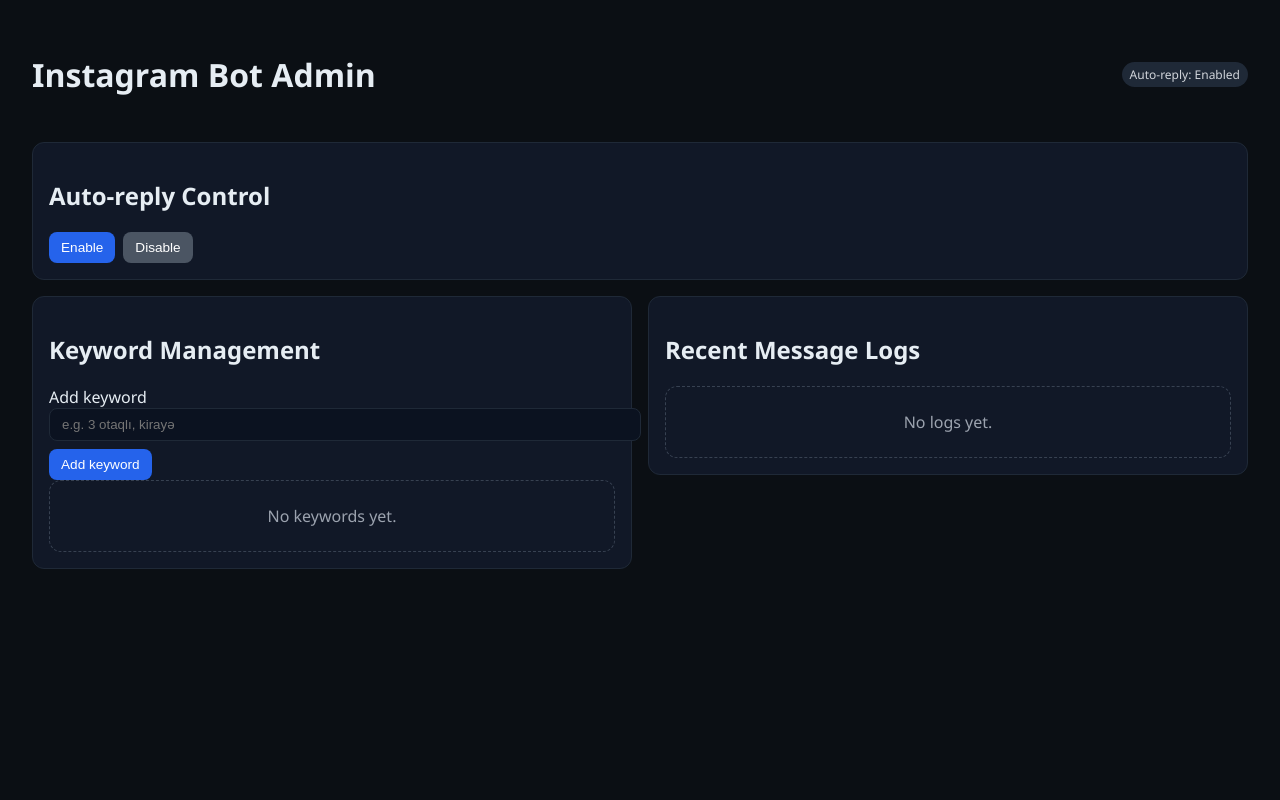
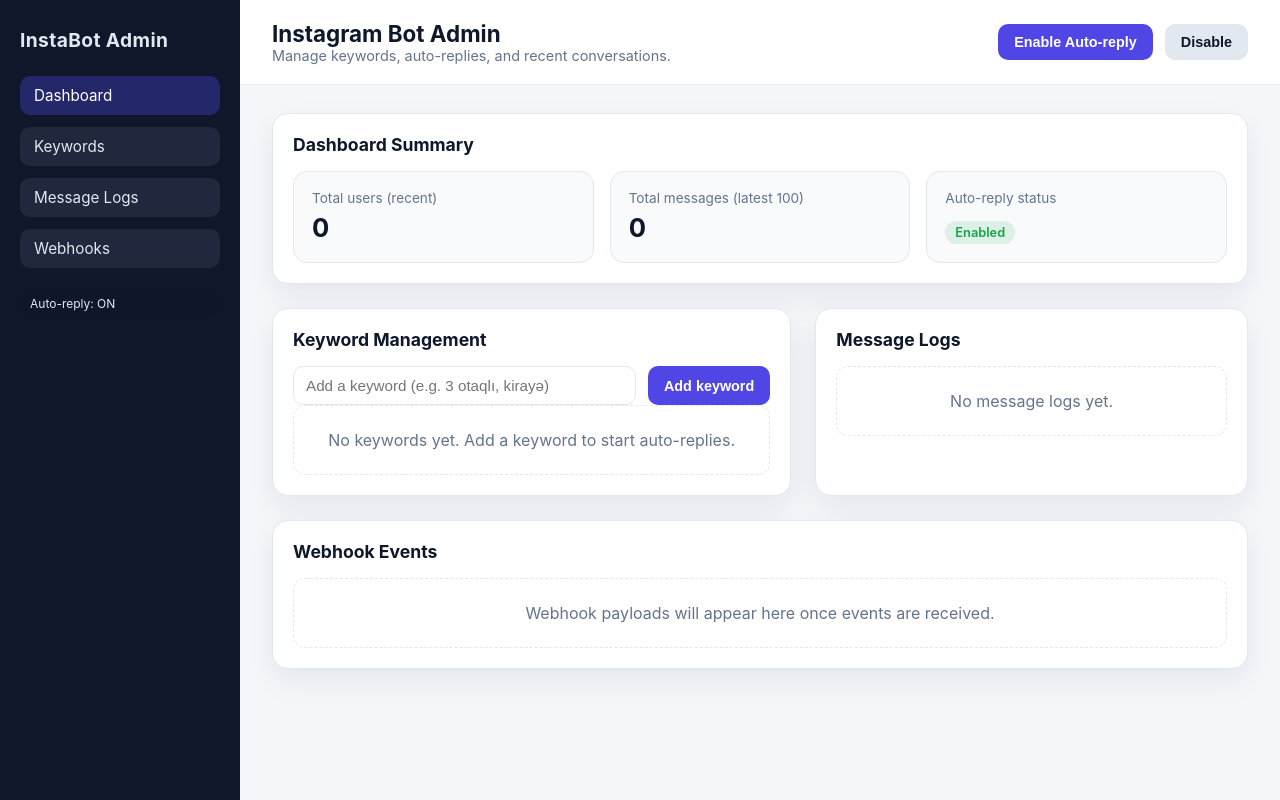
Before and after one commit to AsadAsadov/insta-bot, a FastAPI app: page /admin in a window 1280 px wide. Run offline with FastAPI, Linux system fonts and the light colour scheme.

Commit message:
Redesign admin dashboard layout

```diff
--- /dev/null
+++ b/app/static/admin.css
@@ -0,0 +1,412 @@
+:root {
+  color-scheme: light;
+  --bg: #f5f7fb;
+  --panel: #ffffff;
+  --text: #0f172a;
+  --muted: #64748b;
+  --border: #e2e8f0;
+  --primary: #4f46e5;
+  --primary-dark: #4338ca;
+  --success: #16a34a;
+  --danger: #dc2626;
+  --warning: #f59e0b;
+  --info: #0ea5e9;
+  --shadow: 0 12px 32px rgba(15, 23, 42, 0.08);
+  --radius: 16px;
+}
+
+* {
+  box-sizing: border-box;
+}
+
+body {
+  margin: 0;
+  font-family: "Inter", "Segoe UI", system-ui, -apple-system, sans-serif;
+  background: var(--bg);
+  color: var(--text);
+}
+
+a {
+  color: inherit;
+  text-decoration: none;
+}
+
+.layout {
+  display: grid;
+  grid-template-columns: 240px 1fr;
+  min-height: 100vh;
+}
+
+.sidebar {
+  background: #0f172a;
+  color: #e2e8f0;
+  padding: 28px 20px;
+  display: flex;
+  flex-direction: column;
+  gap: 24px;
+}
+
+.sidebar .logo {
+  font-weight: 700;
+  font-size: 1.2rem;
+  letter-spacing: 0.02em;
+}
+
+.sidebar nav {
+  display: flex;
+  flex-direction: column;
+  gap: 12px;
+}
+
+.sidebar a {
+  display: flex;
+  align-items: center;
+  justify-content: space-between;
+  padding: 10px 14px;
+  border-radius: 10px;
+  background: rgba(148, 163, 184, 0.12);
+  color: #e2e8f0;
+  font-size: 0.95rem;
+}
+
+.sidebar a.active {
+  background: rgba(79, 70, 229, 0.35);
+  color: #fff;
+}
+
+.sidebar .status-chip {
+  background: rgba(15, 23, 42, 0.6);
+  padding: 4px 10px;
+  border-radius: 999px;
+  font-size: 0.75rem;
+  color: #e2e8f0;
+}
+
+.main {
+  display: flex;
+  flex-direction: column;
+  min-width: 0;
+}
+
+.topbar {
+  background: var(--panel);
+  padding: 20px 32px;
+  border-bottom: 1px solid var(--border);
+  display: flex;
+  align-items: center;
+  justify-content: space-between;
+  gap: 16px;
+}
+
+.topbar h1 {
+  margin: 0;
+  font-size: 1.4rem;
+}
+
+.topbar .subtitle {
+  color: var(--muted);
+  font-size: 0.9rem;
+}
+
+.container {
+  padding: 28px 32px 48px;
+  display: flex;
+  flex-direction: column;
+  gap: 24px;
+}
+
+.card {
+  background: var(--panel);
+  border-radius: var(--radius);
+  box-shadow: var(--shadow);
+  border: 1px solid var(--border);
+  padding: 20px;
+}
+
+.card h2 {
+  margin: 0 0 16px;
+  font-size: 1.1rem;
+}
+
+.summary-grid {
+  display: grid;
+  grid-template-columns: repeat(auto-fit, minmax(200px, 1fr));
+  gap: 16px;
+}
+
+.summary-card {
+  padding: 18px;
+  border-radius: 14px;
+  border: 1px solid var(--border);
+  background: #f8fafc;
+  display: flex;
+  flex-direction: column;
+  gap: 6px;
+}
+
+.summary-card .label {
+  color: var(--muted);
+  font-size: 0.85rem;
+}
+
+.summary-card .value {
+  font-size: 1.6rem;
+  font-weight: 700;
+}
+
+.status-pill {
+  display: inline-flex;
+  align-items: center;
+  gap: 6px;
+  padding: 4px 10px;
+  border-radius: 999px;
+  font-size: 0.8rem;
+  font-weight: 600;
+}
+
+.status-pill.active {
+  background: rgba(22, 163, 74, 0.12);
+  color: var(--success);
+}
+
+.status-pill.inactive {
+  background: rgba(220, 38, 38, 0.12);
+  color: var(--danger);
+}
+
+.grid-two {
+  display: grid;
+  grid-template-columns: minmax(0, 1.2fr) minmax(0, 1fr);
+  gap: 24px;
+}
+
+.form-row {
+  display: flex;
+  gap: 12px;
+  flex-wrap: wrap;
+}
+
+input[type="text"] {
+  flex: 1 1 220px;
+  padding: 10px 12px;
+  border: 1px solid var(--border);
+  border-radius: 10px;
+  font-size: 0.95rem;
+  background: #fff;
+}
+
+.button {
+  border: none;
+  background: var(--primary);
+  color: #fff;
+  padding: 10px 16px;
+  border-radius: 10px;
+  cursor: pointer;
+  font-weight: 600;
+  font-size: 0.9rem;
+  transition: transform 0.1s ease, box-shadow 0.2s ease, background 0.2s ease;
+}
+
+.button:hover {
+  background: var(--primary-dark);
+  box-shadow: 0 8px 18px rgba(79, 70, 229, 0.2);
+  transform: translateY(-1px);
+}
+
+.button.secondary {
+  background: #e2e8f0;
+  color: #0f172a;
+}
+
+.button.secondary:hover {
+  background: #cbd5f5;
+}
+
+.button.danger {
+  background: var(--danger);
+}
+
+.button.danger:hover {
+  background: #b91c1c;
+}
+
+.keywords-list {
+  list-style: none;
+  margin: 16px 0 0;
+  padding: 0;
+  display: flex;
+  flex-direction: column;
+  gap: 12px;
+}
+
+.keyword-item {
+  display: flex;
+  justify-content: space-between;
+  align-items: center;
+  gap: 12px;
+  padding: 12px 14px;
+  border-radius: 12px;
+  border: 1px solid var(--border);
+  background: #f8fafc;
+}
+
+.keyword-meta {
+  display: flex;
+  flex-direction: column;
+  gap: 4px;
+}
+
+.badge {
+  display: inline-flex;
+  align-items: center;
+  gap: 6px;
+  padding: 4px 8px;
+  border-radius: 999px;
+  font-size: 0.75rem;
+  font-weight: 600;
+}
+
+.badge.active {
+  background: rgba(22, 163, 74, 0.15);
+  color: var(--success);
+}
+
+.badge.paused {
+  background: rgba(220, 38, 38, 0.15);
+  color: var(--danger);
+}
+
+.inline-actions {
+  display: flex;
+  gap: 8px;
+}
+
+.table-wrapper {
+  max-height: 360px;
+  overflow: auto;
+  border: 1px solid var(--border);
+  border-radius: 12px;
+}
+
+.table {
+  width: 100%;
+  border-collapse: collapse;
+  font-size: 0.9rem;
+}
+
+.table th,
+.table td {
+  padding: 12px 14px;
+  border-bottom: 1px solid var(--border);
+  text-align: left;
+}
+
+.table th {
+  background: #f1f5f9;
+  color: var(--muted);
+  position: sticky;
+  top: 0;
+  z-index: 1;
+}
+
+.direction-badge {
+  padding: 4px 8px;
+  border-radius: 999px;
+  font-size: 0.75rem;
+  font-weight: 600;
+}
+
+.direction-badge.incoming {
+  background: rgba(14, 165, 233, 0.12);
+  color: var(--info);
+}
+
+.direction-badge.outgoing {
+  background: rgba(22, 163, 74, 0.12);
+  color: var(--success);
+}
+
+.logs-muted {
+  color: var(--muted);
+  font-size: 0.82rem;
+}
+
+.details-list {
+  display: flex;
+  flex-direction: column;
+  gap: 10px;
+}
+
+details {
+  border: 1px solid var(--border);
+  border-radius: 12px;
+  padding: 12px 14px;
+  background: #f8fafc;
+}
+
+details summary {
+  cursor: pointer;
+  font-weight: 600;
+  color: var(--text);
+  outline: none;
+}
+
+details pre {
+  background: #0f172a;
+  color: #e2e8f0;
+  padding: 12px;
+  border-radius: 10px;
+  margin: 12px 0 0;
+  font-size: 0.8rem;
+  overflow-x: auto;
+}
+
+.empty {
+  color: var(--muted);
+  text-align: center;
+  padding: 24px;
+  border-radius: 12px;
+  border: 1px dashed var(--border);
+}
+
+@media (max-width: 1024px) {
+  .layout {
+    grid-template-columns: 1fr;
+  }
+
+  .sidebar {
+    flex-direction: row;
+    align-items: center;
+    justify-content: space-between;
+  }
+
+  .sidebar nav {
+    flex-direction: row;
+    flex-wrap: wrap;
+  }
+}
+
+@media (max-width: 768px) {
+  .topbar {
+    flex-direction: column;
+    align-items: flex-start;
+  }
+
+  .container {
+    padding: 20px;
+  }
+
+  .grid-two {
+    grid-template-columns: 1fr;
+  }
+
+  .keyword-item {
+    flex-direction: column;
+    align-items: flex-start;
+  }
+
+  .inline-actions {
+    width: 100%;
+    flex-wrap: wrap;
+  }
+}
--- a/app/templates/admin.html
+++ b/app/templates/admin.html
@@ -4,131 +4,82 @@
     <meta charset="utf-8" />
     <meta name="viewport" content="width=device-width, initial-scale=1" />
     <title>Insta Bot Admin</title>
-    <style>
-      body {
-        font-family: "Segoe UI", sans-serif;
-        background: #0b0f14;
-        color: #e6edf3;
-        margin: 0;
-        padding: 32px;
-      }
-      header {
-        display: flex;
-        align-items: center;
-        justify-content: space-between;
-        margin-bottom: 24px;
-      }
-      form {
-        margin: 0;
-      }
-      .card {
-        background: #111827;
-        border: 1px solid #1f2937;
-        border-radius: 12px;
-        padding: 16px;
-        margin-bottom: 16px;
-      }
-      .row {
-        display: flex;
-        flex-wrap: wrap;
-        gap: 16px;
-      }
-      .column {
-        flex: 1 1 320px;
-      }
-      .badge {
-        display: inline-block;
-        padding: 4px 8px;
-        border-radius: 999px;
-        font-size: 0.75rem;
-        background: #1f2937;
-        color: #d1d5db;
-      }
-      .actions {
-        display: flex;
-        gap: 8px;
-        margin-top: 8px;
-      }
-      .button {
-        background: #2563eb;
-        border: none;
-        padding: 8px 12px;
-        border-radius: 8px;
-        color: #fff;
-        cursor: pointer;
-        font-size: 0.85rem;
-      }
-      .button.secondary {
-        background: #4b5563;
-      }
-      .button.danger {
-        background: #dc2626;
-      }
-      input[type="text"] {
-        background: #0b1220;
-        border: 1px solid #1f2937;
-        border-radius: 8px;
-        padding: 8px 12px;
-        color: #e6edf3;
-        width: 100%;
-      }
-      .timestamp {
-        color: #9ca3af;
-        font-size: 0.85rem;
-        margin-bottom: 8px;
-      }
-      pre {
-        white-space: pre-wrap;
-        word-break: break-word;
-        background: #0b1220;
-        padding: 12px;
-        border-radius: 8px;
-        border: 1px solid #1f2937;
-        margin: 0;
-      }
-      .empty {
-        color: #9ca3af;
-        border: 1px dashed #374151;
-        padding: 24px;
-        border-radius: 12px;
-        text-align: center;
-      }
-    </style>
+    <link rel="stylesheet" href="/static/admin.css" />
   </head>
   <body>
-    <header>
+    <div class="layout">
+      <aside class="sidebar">
+        <div class="logo">InstaBot Admin</div>
+        <nav>
+          <a class="active" href="#dashboard">Dashboard</a>
+          <a href="#keywords">Keywords</a>
+          <a href="#logs">Message Logs</a>
+          <a href="#webhooks">Webhooks</a>
+        </nav>
+        <div class="status-chip">
+          Auto-reply: {{ "ON" if auto_reply_enabled else "OFF" }}
+        </div>
+      </aside>
+
+      <main class="main">
+        <header class="topbar">
+          <div>
             <h1>Instagram Bot Admin</h1>
-      <span class="badge">Auto-reply: {{ "Enabled" if auto_reply_enabled else "Disabled" }}</span>
+            <div class="subtitle">Manage keywords, auto-replies, and recent conversations.</div>
+          </div>
+          <form method="post" action="/admin/auto-reply" class="form-row">
+            <button class="button" type="submit" name="enabled" value="true">Enable Auto-reply</button>
+            <button class="button secondary" type="submit" name="enabled" value="false">Disable</button>
+          </form>
         </header>
 
-    <section class="card">
-      <h2>Auto-reply Control</h2>
-      <form method="post" action="/admin/auto-reply">
-        <div class="actions">
-          <button class="button" type="submit" name="enabled" value="true">Enable</button>
-          <button class="button secondary" type="submit" name="enabled" value="false">Disable</button>
+        <div class="container">
+          <section id="dashboard" class="card">
+            <h2>Dashboard Summary</h2>
+            {% if logs %}
+              {% set recent_user_ids = logs | map(attribute='user_id') | reject('equalto', None) | unique | list %}
+            {% else %}
+              {% set recent_user_ids = [] %}
+            {% endif %}
+            <div class="summary-grid">
+              <div class="summary-card">
+                <div class="label">Total users (recent)</div>
+                <div class="value">{{ recent_user_ids | length }}</div>
               </div>
-      </form>
+              <div class="summary-card">
+                <div class="label">Total messages (latest 100)</div>
+                <div class="value">{{ logs | length }}</div>
+              </div>
+              <div class="summary-card">
+                <div class="label">Auto-reply status</div>
+                <div class="value">
+                  <span class="status-pill {{ 'active' if auto_reply_enabled else 'inactive' }}">
+                    {{ "Enabled" if auto_reply_enabled else "Disabled" }}
+                  </span>
+                </div>
+              </div>
+            </div>
           </section>
 
-    <section class="row">
-      <div class="column">
-        <section class="card">
+          <section class="grid-two">
+            <section id="keywords" class="card">
               <h2>Keyword Management</h2>
-          <form method="post" action="/admin/keywords">
-            <label for="keyword">Add keyword</label>
-            <input id="keyword" name="keyword" type="text" placeholder="e.g. 3 otaqlı, kirayə" />
-            <div class="actions">
+              <form method="post" action="/admin/keywords" class="form-row">
+                <input id="keyword" name="keyword" type="text" placeholder="Add a keyword (e.g. 3 otaqlı, kirayə)" />
                 <button class="button" type="submit">Add keyword</button>
+              </form>
+
+              {% if keywords %}
+                <ul class="keywords-list">
+                  {% for keyword in keywords %}
+                    <li class="keyword-item">
+                      <div class="keyword-meta">
+                        <strong>{{ keyword.keyword }}</strong>
+                        <span class="badge {{ 'active' if keyword.is_active else 'paused' }}">
+                          {{ "Active" if keyword.is_active else "Paused" }}
+                        </span>
                       </div>
-          </form>
-          {% if keywords %}
-            <ul>
-              {% for keyword in keywords %}
-                <li>
-                  <strong>{{ keyword.keyword }}</strong>
-                  <span class="badge">{{ "Active" if keyword.is_active else "Paused" }}</span>
-                  <div class="actions">
+                      <div class="inline-actions">
                         <form method="post" action="/admin/keywords/{{ keyword.id }}/toggle">
                           <button class="button secondary" type="submit">
                             {{ "Disable" if keyword.is_active else "Enable" }}
@@ -142,26 +93,64 @@
                   {% endfor %}
                 </ul>
               {% else %}
-            <div class="empty">No keywords yet.</div>
+                <div class="empty">No keywords yet. Add a keyword to start auto-replies.</div>
+              {% endif %}
+            </section>
+
+            <section id="logs" class="card">
+              <h2>Message Logs</h2>
+              {% if logs %}
+                <div class="table-wrapper">
+                  <table class="table">
+                    <thead>
+                      <tr>
+                        <th>Time</th>
+                        <th>Type</th>
+                        <th>Direction</th>
+                        <th>Message</th>
+                      </tr>
+                    </thead>
+                    <tbody>
+                      {% for log in logs %}
+                        <tr>
+                          <td class="logs-muted">{{ log.created_at }}</td>
+                          <td>{{ log.event_type }}</td>
+                          <td>
+                            <span class="direction-badge {{ log.direction }}">
+                              {{ log.direction | title }}
+                            </span>
+                          </td>
+                          <td>{{ log.text }}</td>
+                        </tr>
+                      {% endfor %}
+                    </tbody>
+                  </table>
+                </div>
+              {% else %}
+                <div class="empty">No message logs yet.</div>
+              {% endif %}
+            </section>
+          </section>
+
+          <section id="webhooks" class="card">
+            <h2>Webhook Events</h2>
+            {% if logs %}
+              <div class="details-list">
+                {% for log in logs %}
+                  <details>
+                    <summary>
+                      {{ log.created_at }} · {{ log.event_type }} · {{ log.direction | title }}
+                    </summary>
+                    <pre>{{ log.raw_payload | tojson(indent=2) }}</pre>
+                  </details>
+                {% endfor %}
+              </div>
+            {% else %}
+              <div class="empty">Webhook payloads will appear here once events are received.</div>
             {% endif %}
           </section>
         </div>
-      <div class="column">
-        <section class="card">
-          <h2>Recent Message Logs</h2>
-          {% if logs %}
-            {% for log in logs %}
-              <section class="card">
-                <div class="timestamp">{{ log.created_at }}</div>
-                <div><strong>{{ log.event_type }}</strong> · {{ log.direction }}</div>
-                <pre>{{ log.text }}</pre>
-              </section>
-            {% endfor %}
-          {% else %}
-            <div class="empty">No logs yet.</div>
-          {% endif %}
-        </section>
+      </main>
     </div>
-    </section>
   </body>
 </html>
```
Lines whose indentation alone changed are shown as unchanged.
